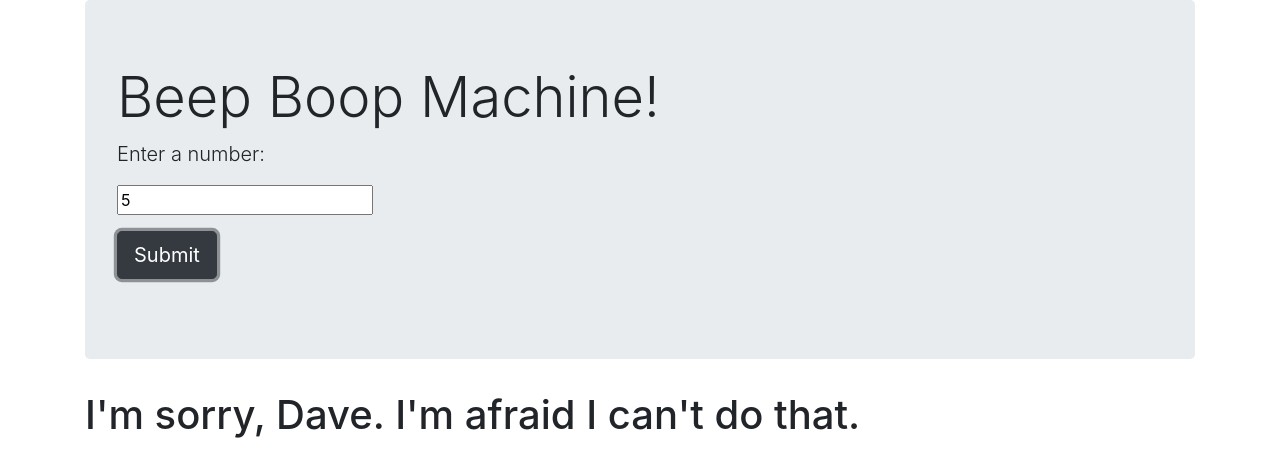
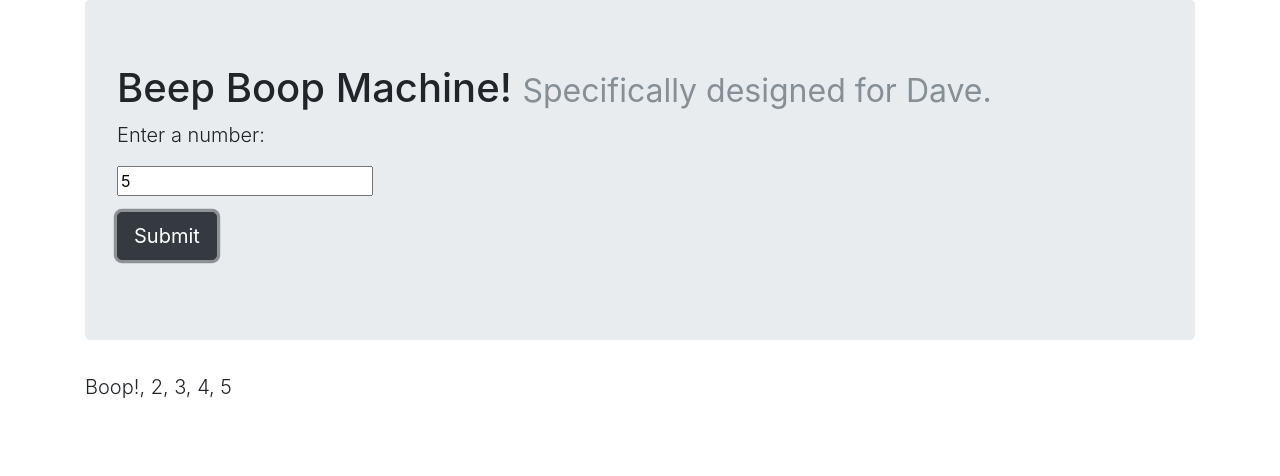
Before and after one commit to amychurchwell/beep-boop-v2, a plain HTML site: page index.html in a window 1280 px wide. Both pictures are taken after typing "5" into the empty fields and a click on the button "Submit". Drawn offline with Linux system fonts and the light colour scheme.

Commit message:
create function for divisible by 3 spec add bootstrap styles to index

```diff
--- a/index.html
+++ b/index.html
@@ -10,7 +10,9 @@
   <body>
     <div class= "container">
       <div class="jumbotron">
-        <h1 class="display-4">Beep Boop Machine!</h1>
+        <h1>Beep Boop Machine!
+        <small class="text-muted">Specifically designed for Dave.</small>
+        </h1>
         <form id="form">
           <div class="form-group">
             <p class="lead">Enter a number:</p>
@@ -21,7 +23,7 @@
         </p>
       </div>
       <div>
-        <h1 id ="results"></h1>
+        <p class="lead" id ="results"></p>
       </div>
     </div>
   </body>
--- a/js/scripts.js
+++ b/js/scripts.js
@@ -1,6 +1,6 @@
-//back-end//
+// back-end magic
 
-//range of numbers//
+// 1. It can count up to the provided number.
 var countUp = function(input){
   var answer = [];
   for(var i = 1; i < input; i++) {
@@ -10,22 +10,24 @@ var countUp = function(input){
 }
 
 
-//replaces 0's and 1's, needs to replace entire number.//
+// 2. Numbers that *contain* a 1 are replaced with "Boop!"
+// 3. Numbers that *contain* a 0 are replaced with "Beep!"
 var beepBoop = function(input){
   return input.replace(/[1]/g, "Boop!").replace(/[0]/g, "Beep!");
 }
 
-//4. Numbers _divisible by 3_ are replaced with "I'm sorry, Dave. I'm afraid I can't do that."//
+// 4. Numbers _divisible by 3_ are replaced with 'I'm sorry, Dave. I'm afraid I can't do that.'
  var divide = function(input){
-   if(input % 3){
-     return "I'm sorry, Dave. I'm afraid I can't do that.";
+   if(input % 3 === 0){
+     answer = "I'm sorry, Dave. I'm afraid I can't do that."
+     return answer;
    }else{
-     return "TEST";
+     return countUp(input);
    }
  }
 
 
-//front-end//
+// front-end
 
 $(document).ready(function(){
   $('#form').submit(function(event){
```
